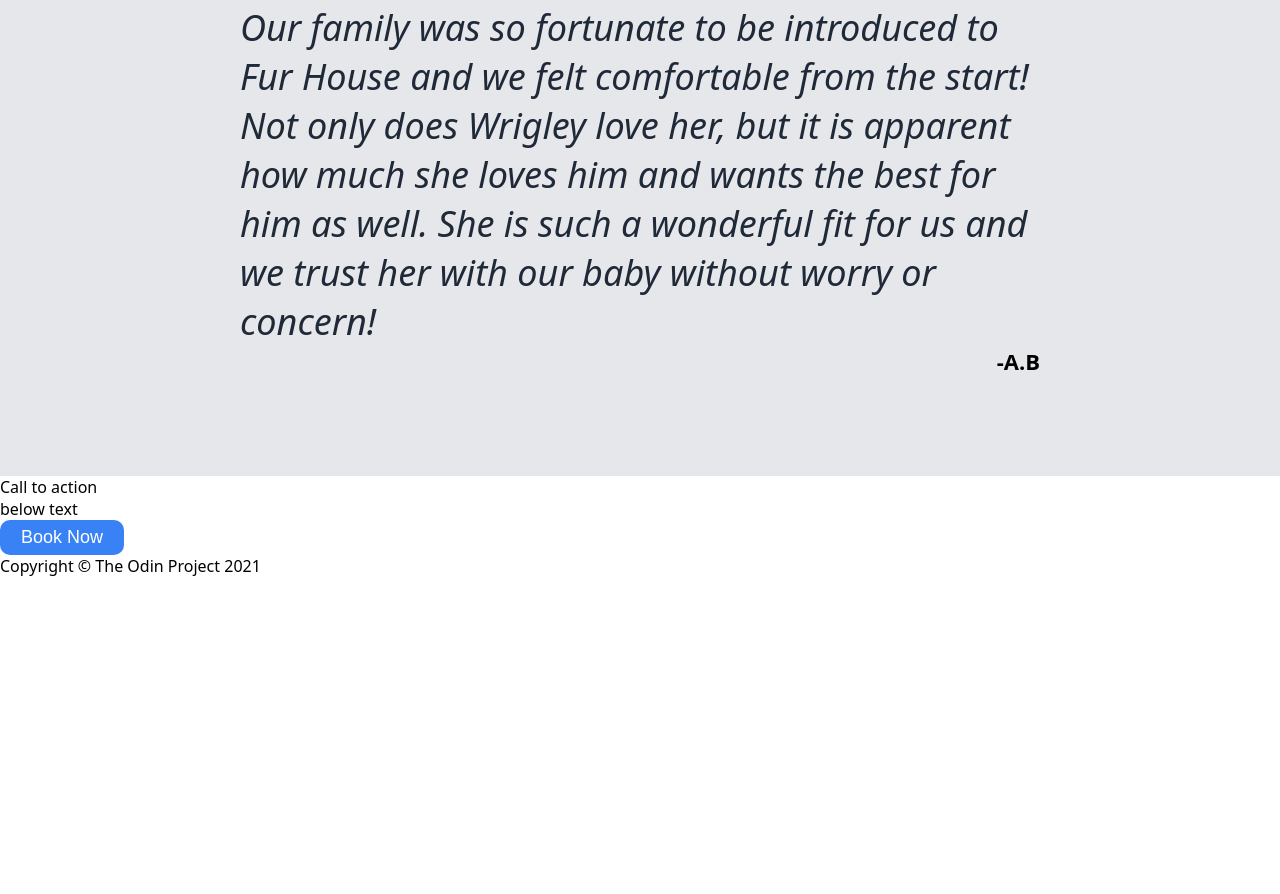
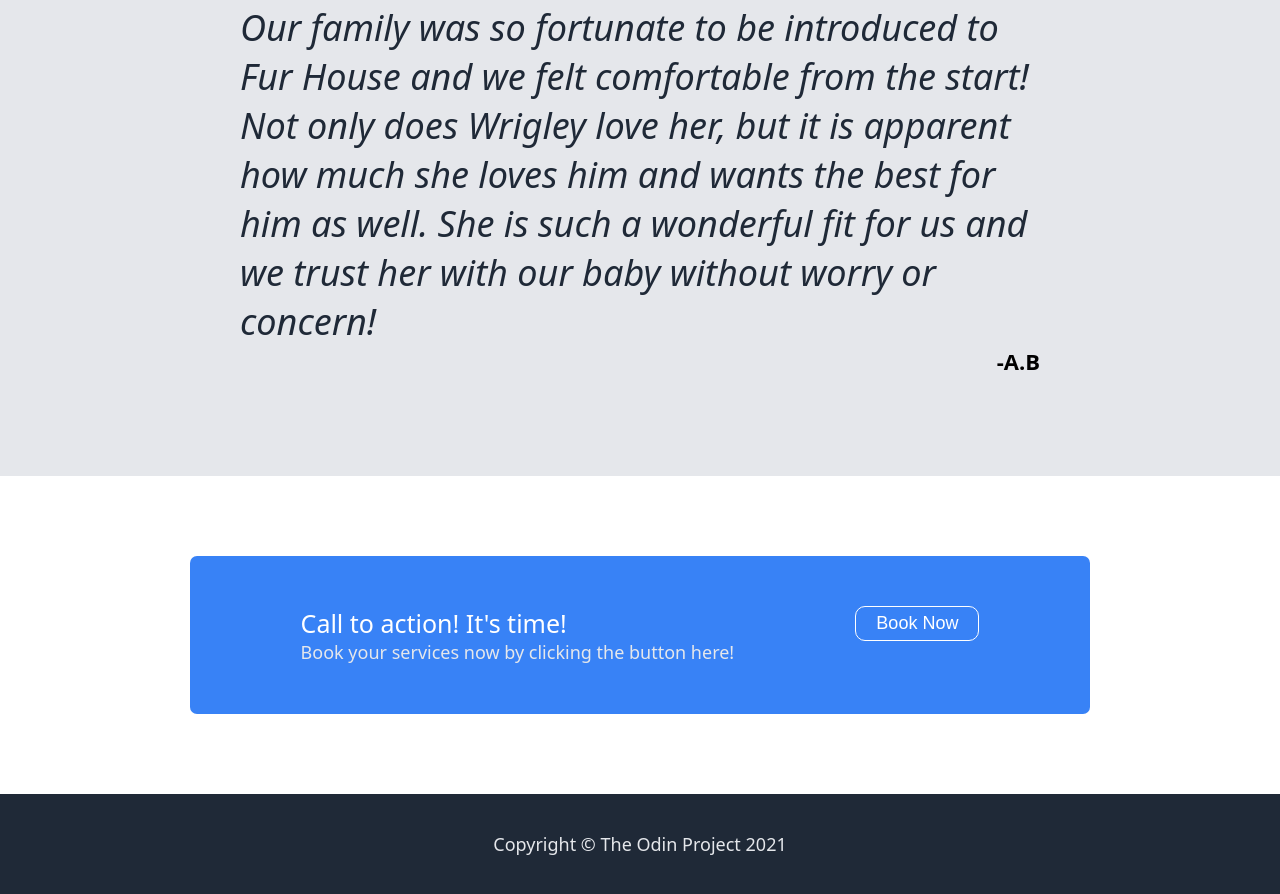
Before and after one commit to ankithabangar/Landing-Page, a plain HTML site: page index.html in a window 1280 px wide. Shown: the part 1132-2026 px from the top of the page. Before the commit the page ends 1709 px from the top, so only its background shows below. Drawn offline with Linux system fonts and the light colour scheme.

Commit message:
Complete the page

```diff
--- a/index.html
+++ b/index.html
@@ -22,7 +22,7 @@
         <div class="container">
             <div class="title">We care for your dog</div>
             <p>You love dogs. I love dogs. I think we may just be the paw-fect match.</p>
-            <button>Book Now</button>
+            <button class="button">Book Now</button>
         </div>
         <img class="main" src="./images/dog1.jpg" alt="Cute Dog Image"/>
     </div>
@@ -56,11 +56,13 @@
         </div>
     </div>
 
-    <div class="section 4">
+    <div class="section-4">
         <div class="alert">
-            <div class="">Call to action</div>
-            <div class="">below text</div>
-            <button>Book Now</button>
+            <div class="alert_message">
+                <div class="text1">Call to action! It's time!</div>
+                <div class="text2">Book your services now by clicking the button here!</div>
+            </div>
+            <button class="book_now">Book Now</button>
         </div>
     </div>
 
--- a/styles.css
+++ b/styles.css
@@ -53,14 +53,13 @@ p{
     font-size: 18px;
 }
 
-button{
+.button{
     background-color: #3882f6;
     color: white;
     border-radius: 10px;
     width: 124px;
     height: 35px;
     border: 0;
-
     font-size: 18px;
 }
 
@@ -131,3 +130,51 @@ img{
     font-weight: bold;
     font-size: 22px;
 }
+
+.section-4{
+    display: flex;
+    justify-content: center;
+    align-items: center;
+}
+
+.alert{
+    background-color: #3882f6;
+    width: 800px;
+    display: flex;
+    margin: 80px;
+    padding: 50px;
+    border-radius: 7px;
+    justify-content: space-around;
+}
+
+.footer{
+    font-size: 18px;
+    display: flex;
+    height: 100px;
+    background: #1f2937;
+    color: #e5e7eb;
+    justify-content: center;
+    align-items: center;
+}
+
+.text1{
+    color: white;
+    font-size: 25px;
+}
+
+.text2{
+    color: #e5e7eb;
+    font-size: 18px;
+}
+
+.book_now{
+    background-color: #3882f6;
+    color: white;
+    border-radius: 10px;
+    width: 124px;
+    height: 35px;
+    border-color: white;
+    border-width: 1px;
+    border-style: solid;
+    font-size: 18px;
+}
```
